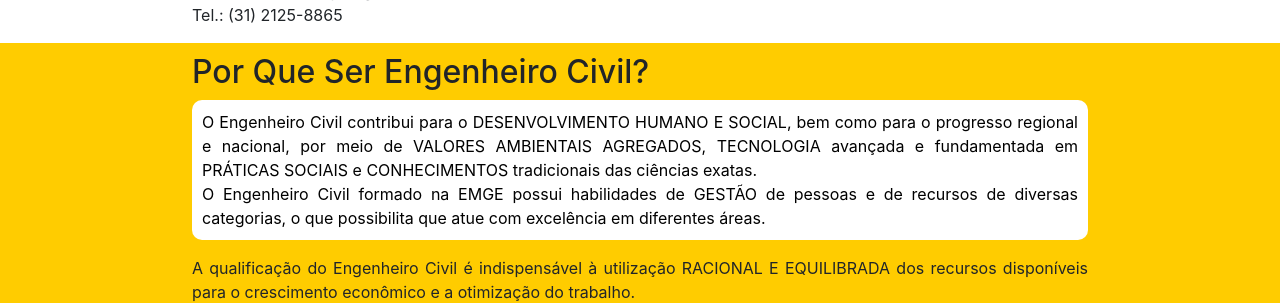
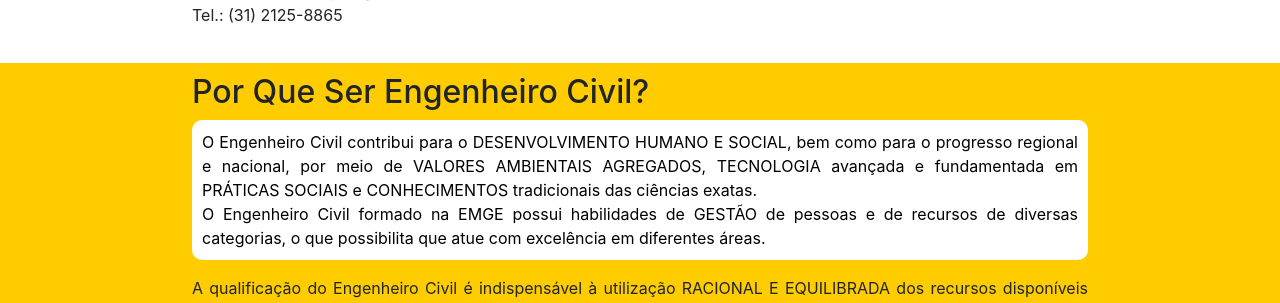
Before and after one commit to Pdro-Allgusto/clone-emge-daw, a Django app: page /engenhariacivil/ in a window 1280 px wide. Shown: the part 793-1096 px from the top of the page. Run offline with Django 3.2, Linux system fonts and the light colour scheme; some libraries are stand-ins or nearby versions.

Commit message:
margin-top adicionada paginas cursos

```diff
--- a/static/css/styleCursos.css
+++ b/static/css/styleCursos.css
@@ -156,3 +156,7 @@ p{
     font-size: 4.5rem;
     font-weight: bold;
 }
+
+#caixa-colorida{
+    margin-top: 20px
+}
```
